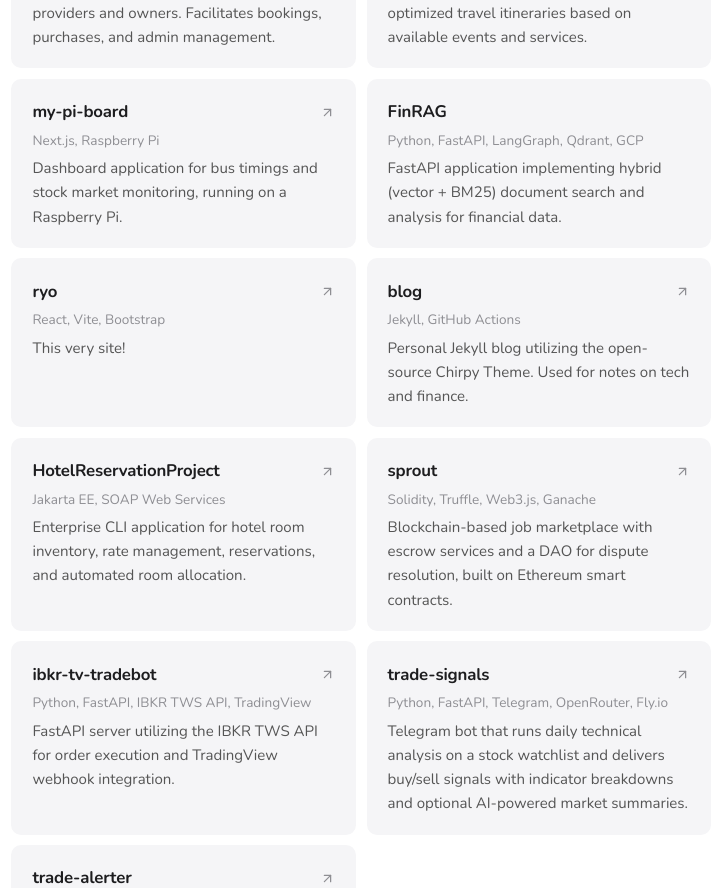
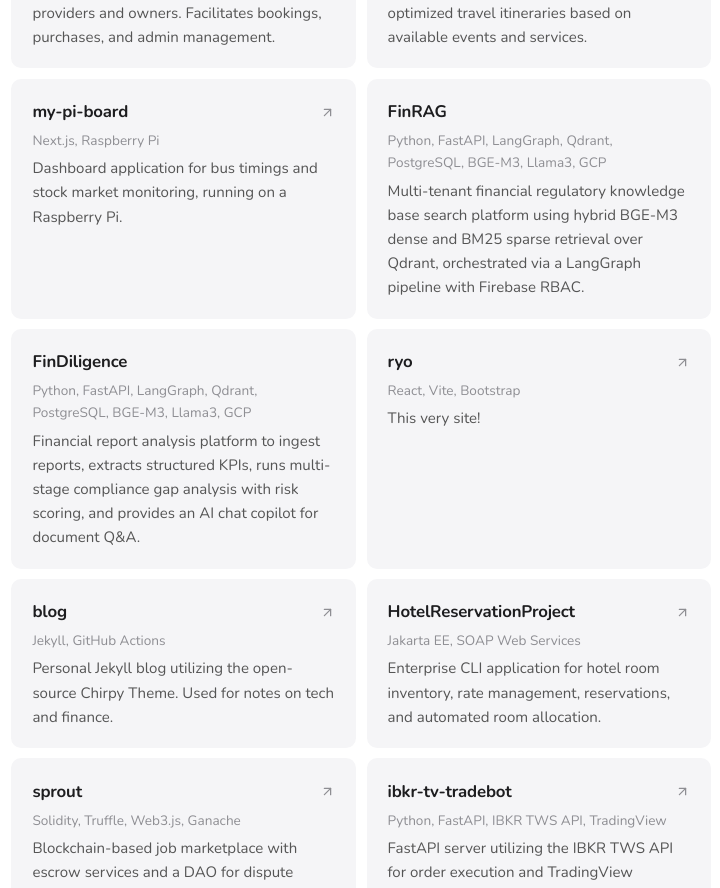
Before and after one commit to ryo-wijaya/ryo, a React (Vite) app: page /#about in a window 1280 px wide. Shown: the part 3840-4728 px from the top of the page, without its empty margins (411-1131 px from the left). Built offline with nearby package versions, Linux system fonts and the light colour scheme.

Commit message:
Update projects

```diff
--- a/src/data.js
+++ b/src/data.js
@@ -96,10 +96,17 @@ export const projects = [
   },
   {
     name: "FinRAG",
-    tech: "Python, FastAPI, LangGraph, Qdrant, GCP",
+    tech: "Python, FastAPI, LangGraph, Qdrant, PostgreSQL, BGE-M3, Llama3, GCP",
     url: null,
     description:
-      "FastAPI application implementing hybrid (vector + BM25) document search and analysis for financial data.",
+      "Multi-tenant financial regulatory knowledge base search platform using hybrid BGE-M3 dense and BM25 sparse retrieval over Qdrant, orchestrated via a LangGraph pipeline with Firebase RBAC.",
+  },
+  {
+    name: "FinDiligence",
+    tech: "Python, FastAPI, LangGraph, Qdrant, PostgreSQL, BGE-M3, Llama3, GCP",
+    url: null,
+    description:
+      "Financial report analysis platform to ingest reports, extracts structured KPIs, runs multi-stage compliance gap analysis with risk scoring, and provides an AI chat copilot for document Q&A.",
   },
     {
     name: "ryo",
```
